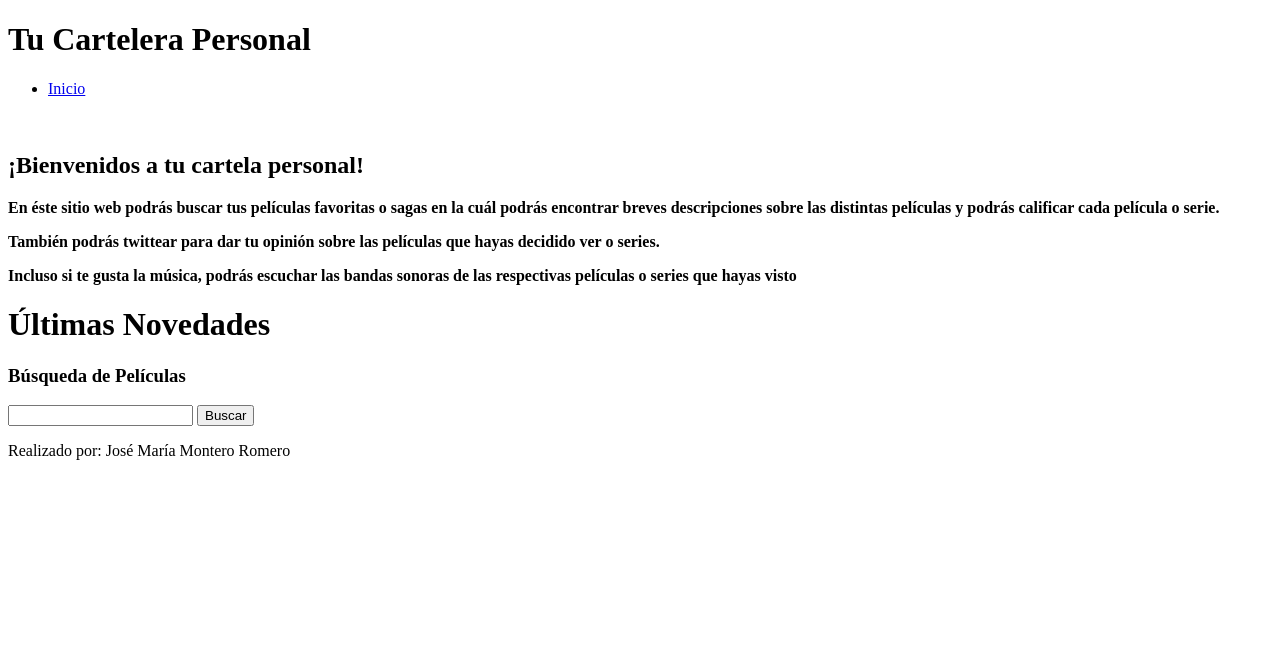
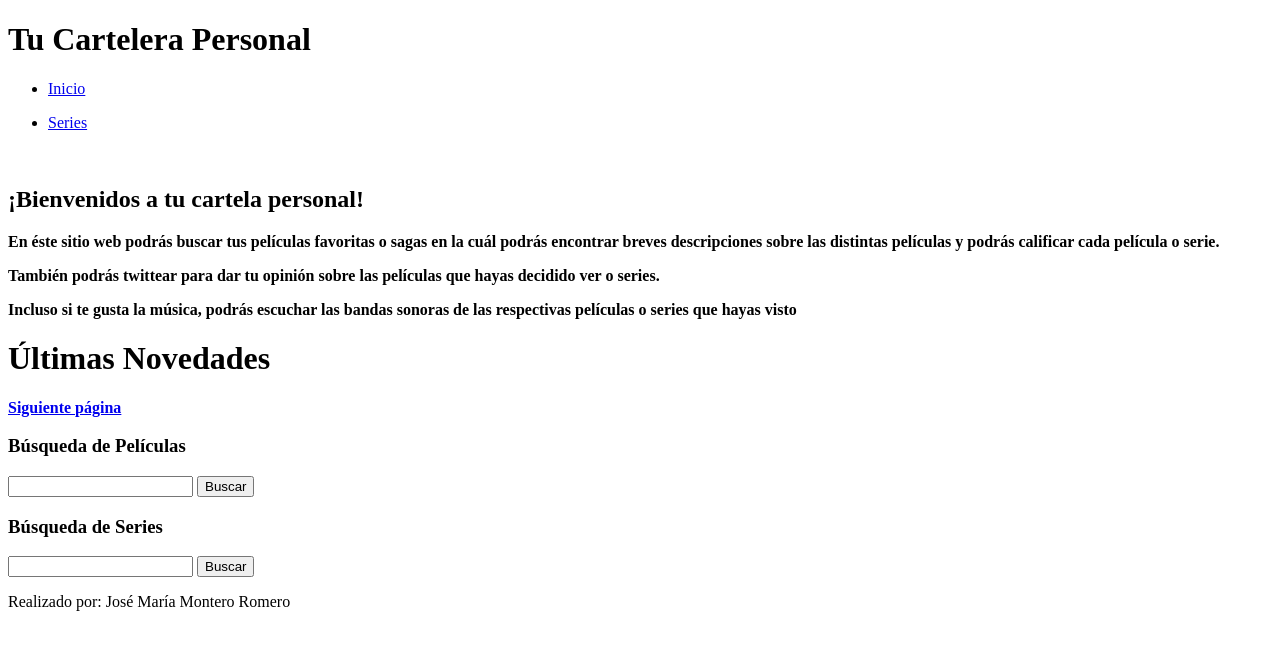
Before and after one commit to josemariamontero/proyecto-tucartelerapersonal, a Flask app: page / in a window 1280 px wide. Shown: the top 650 px of the page. Run offline with Flask 2, Linux system fonts and the light colour scheme; data that the repository does not hold is empty.

Commit message:
Añadido ultimas novedades y series

```diff
--- a/app.py
+++ b/app.py
@@ -8,24 +8,34 @@ key = os.environ["key"]
 url_base = "https://api.themoviedb.org/3"
 
 @app.route('/',methods=["GET","POST"])
-def inicio():
-	payload = {"api_key":"key","language":"es-ES"}
-	r = requests.get("https://api.themoviedb.org/3/movie/popular",params=payload)
+@app.route('/<page>')
+def inicio(page=1):
+	payload = {"api_key":key,"language":"es-ES","page":page}
+	r = requests.get(url_base+"/movie/popular",params=payload)
 	if r.status_code == 200:
 		doc = r.json()
 		novedades = doc["results"]
-	return render_template("inicio.html")
+	return render_template("inicio.html",novedades=novedades,page=int(page)+1)
 
 @app.route('/busquedapeliculas',methods=["GET","POST"])
 def peliculas():
 	peliculas = request.form.get('pelicula')
-	payload2 = {"api_key":"key","language":"es-ES","query":peliculas}
-	r2 = requests.get("https://api.themoviedb.org/3/search/movie",params=payload2)
+	payload2 = {"api_key":key,"language":"es-ES","query":peliculas}
+	r2 = requests.get(url_base+"/search/movie",params=payload2)
 	if r2.status_code == 200:
-		doc = r2.text
-		pelis = json.loads(doc)
-		peliculas = pelis["results"]
+		doc2 = r2.json()
+		peliculas = doc2["results"]
 	return render_template("peliculas.html",peliculas=peliculas)
+
+@app.route('/busquedaseries',methods=["GET","POST"])
+def series():
+	series = request.form.get('serie')
+	payload3 = {"api_key":key,"language":"es-ES","query":series}
+	r3 = requests.get(url_base+"/search/tv",params=payload3)
+	if r3.status_code == 200:
+		doc3 = r3.json()
+		series = doc3["results"]
+	return render_template("series.html",series=series)
 
 
 if __name__ == '__main__':
--- a/templates/base.html
+++ b/templates/base.html
@@ -19,6 +19,10 @@ Released for free under the Creative Commons Attribution License
 	<div id="menu">
 		<ul>
 			<li class="first"><a href="/" accesskey="1" title="">Inicio</a></li>
+		</ul>
+		<ul>
+			<li class="first"><a href="/busquedaseries" accesskey="1" title="">Series</a></li>
+		</ul>
 	</div>
 </div>
 <div id="content">
@@ -28,6 +32,7 @@ Released for free under the Creative Commons Attribution License
 		<strong>
 		{% block inicio %}{% endblock %}
 		{% block peliculas %}{% endblock %}
+		{% block series %}{% endblock %}
 		</strong>
 	</div>
 	<div id="colTwo">
@@ -38,7 +43,13 @@ Released for free under the Creative Commons Attribution License
 				<input name="submit" type="submit" value="Buscar" />
 			</div>
 		</form>
-
+	<h3>Búsqueda de Series</h3>
+		<form  method="post" action="/busquedaseries">
+			<div>
+				<input name="serie" type="text" />
+				<input name="submit" type="submit" value="Buscar" />
+			</div>
+		</form>
 </div>
 <div id="footer">
 	<p>Realizado por: José María Montero Romero</p>
--- a/templates/inicio.html
+++ b/templates/inicio.html
@@ -11,4 +11,6 @@
 		<p><strong>Votos:</strong>{{ i["vote_average"] }}</p>
 		<p><strong>Fecha de Estreno:</strong>{{ i["release_date"] }}</p>
 	{% endfor %}
+		<div class="boton">
+			<a class="boton" href="/{{page}}">Siguiente página </a>
 {% endblock %}
```
